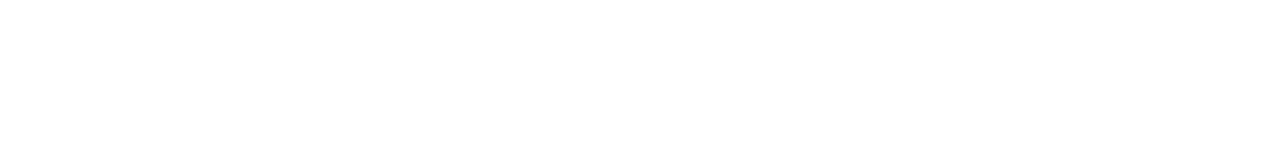
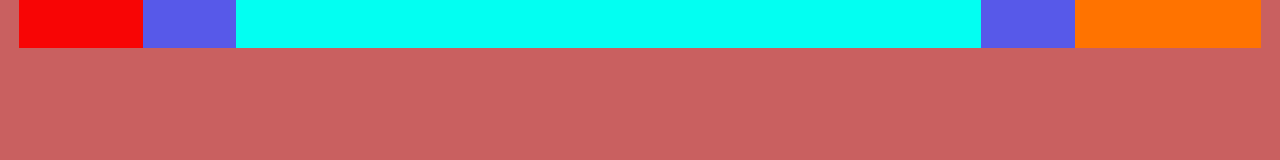
Before and after one commit to GonzaloC-Dev/Youtube_landing_page, a plain HTML site: page Views/Landing_page.html in a window 1280 px wide. Drawn offline with Linux system fonts and the light colour scheme.

Commit message:
first header containers

```diff
--- a/Styles/landing_page.css
+++ b/Styles/landing_page.css
@@ -0,0 +1,39 @@
+* {
+  margin: 0;
+  padding: 0;
+}
+
+.bodyContainer {
+  background-color: #c96060;
+  width: 100vw;
+  height: 100vh;
+  flex-direction: column;
+  display: flex;
+  align-items: center;
+}
+.youtubeHeaderContainer {
+  background-color: #5759e9;
+  width: 97%;
+  height: 6%;
+  display: flex;
+  flex-direction: row;
+  justify-content: space-between;
+}
+.startContainer {
+  background-color: #f80505;
+  width: 10%;
+  height: 100%;
+
+}
+.searchBarContainer {
+  background-color: #02fff2;
+  width: 60%;
+  height: 100%;
+
+}
+.buttonsContainer {
+  background-color: #ff7300;
+  width: 15%;
+  height: 100%;
+
+}
--- a/Views/Landing_page.html
+++ b/Views/Landing_page.html
@@ -6,7 +6,11 @@
     <title>Document</title>
     <link rel="stylesheet" href="../Styles/landing_page.css">
 </head>
-<body>
-
+<body class="bodyContainer">
+        <div class="youtubeHeaderContainer">
+            <div class="startContainer"></div>
+            <div class="searchBarContainer"></div>
+            <div class="buttonsContainer"></div>
+        </div>
 </body>
 </html>
```
